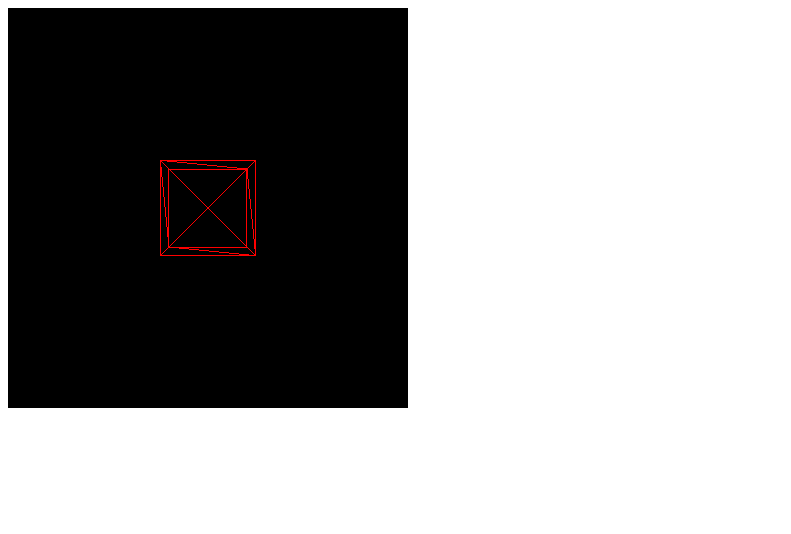
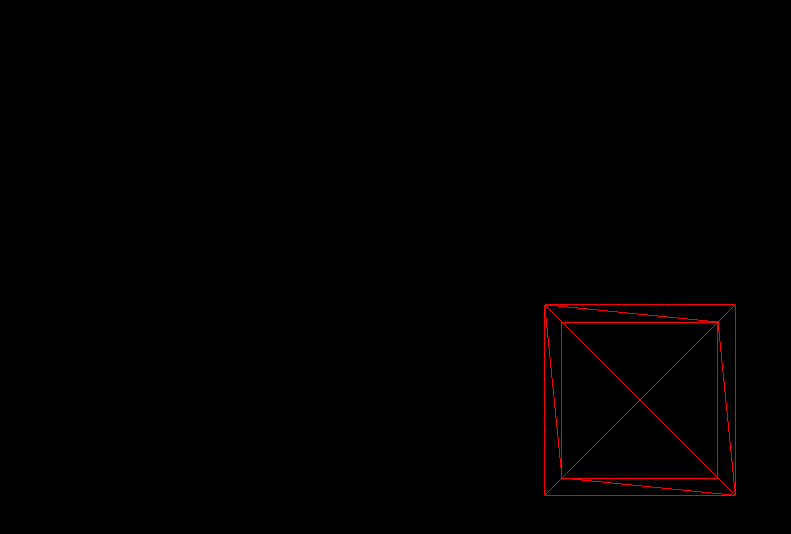
Before and after one commit to DiegoAvenda/basic-threejs, a website built with Vite: page index.html in a window 1280 px wide. Shown: the whole page, without its empty margins (0-791 px from the left). Built offline with nearby package versions, Linux system fonts and the light colour scheme.

Commit message:
hello world

```diff
--- /dev/null
+++ b/base.css
@@ -0,0 +1,4 @@
+body {
+  margin: 0;
+  padding: 0;
+}
--- a/index.html
+++ b/index.html
@@ -4,6 +4,8 @@
     <meta charset="UTF-8" />
     <meta name="viewport" content="width=device-width, initial-scale=1.0" />
     <title>Document</title>
+    <link rel="stylesheet" type="text/css" href="base.css" />
+    <link rel="shortcut icon" href="#" />
   </head>
   <body>
     <script src="./src/main.js" type="module"></script>
--- a/src/main.js
+++ b/src/main.js
@@ -1,32 +1,64 @@
 import * as THREE from "three"
 import { OrbitControls } from "three/examples/jsm/Addons.js"
 
-const threejs = new THREE.WebGLRenderer()
-threejs.setSize(400, 400)
-document.body.appendChild(threejs.domElement)
+class App {
+  #threejs_ = null
+  #camera_ = null
+  #scene_ = null
+  #controls_ = null
+  #mesh_ = null
+  #clock_ = new THREE.Clock()
 
-const camera = new THREE.PerspectiveCamera()
-camera.position.z = 5
+  constructor() {}
 
-const controls = new OrbitControls(camera, threejs.domElement)
-controls.enableDamping = true
-controls.target.set(0, 0, 0)
-controls.update()
+  initiliaze() {
+    this.#threejs_ = new THREE.WebGLRenderer()
+    this.#threejs_.setSize(window.innerWidth, window.innerHeight)
+    document.body.appendChild(this.#threejs_.domElement)
 
-const scene = new THREE.Scene()
+    const aspect = window.innerWidth / window.innerHeight
+    this.#camera_ = new THREE.PerspectiveCamera(50, aspect, 0.1, 2000)
+    this.#camera_.position.z = 5
 
-const mesh = new THREE.Mesh(
+    this.#controls_ = new OrbitControls(
+      this.#camera_,
+      this.#threejs_.domElement
+    )
+    this.#controls_.enableDamping = true
+    this.#controls_.target.set(0, 0, 0)
+    this.#controls_.update()
+
+    this.#scene_ = new THREE.Scene()
+
+    this.#mesh_ = new THREE.Mesh(
       new THREE.BoxGeometry(),
       new THREE.MeshBasicMaterial({
         color: 0xff0000,
         wireframe: true,
       })
     )
-scene.add(mesh)
+    this.#scene_.add(this.#mesh_)
+    this.#raf()
+  }
 
-function run() {
-  threejs.render(scene, camera)
+  #raf() {
+    requestAnimationFrame(() => {
+      const deltaTime = this.#clock_.getDelta()
+      this.#step_(deltaTime)
+      this.#render_()
+      this.#raf()
+    })
+  }
 
-  requestAnimationFrame(run)
+  #step_(timeElapsed) {
+    //state updates
+    //this.#mesh_.rotation.y += timeElapsed
   }
-run()
+
+  #render_() {
+    this.#threejs_.render(this.#scene_, this.#camera_)
+  }
+}
+
+const app = new App()
+app.initiliaze()
```
Lines whose indentation alone changed are shown as unchanged.
